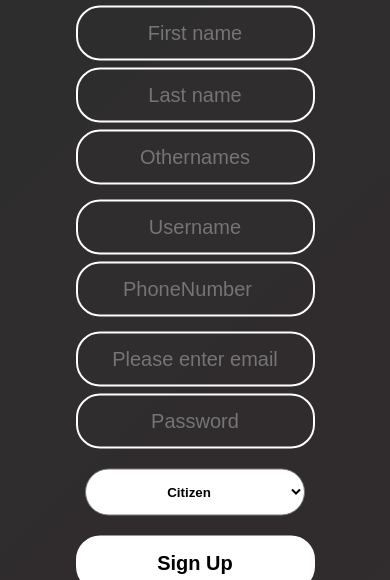
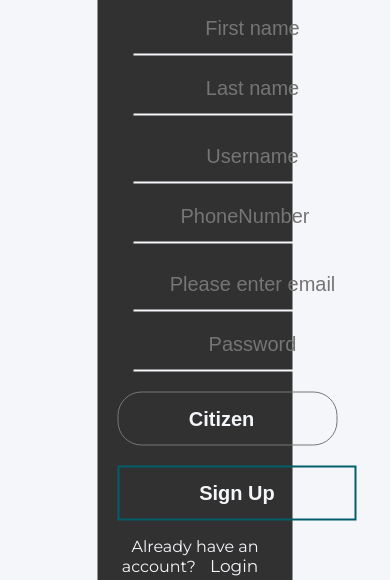
Before and after one commit to vic3king/politico, a plain HTML site: page UI/signup.html in a window 390 px wide. Shown: the part 264-844 px from the top of the page. Drawn offline with Linux system fonts and the light colour scheme.

Commit message:
feature(signup-login): Users authentication forms should have improve d UI/UX
- change color theme
- align divs properly
- reduce border size

[delivers #163418457]

```diff
--- a/UI/css/signup.css
+++ b/UI/css/signup.css
@@ -1,7 +1,7 @@
 body{
   margin: 0;
   padding: 0;
-  background: linear-gradient(135deg, #484349, #D81E5B);
+  background: #f5f6fa;
   min-height: 100vh;
   display: block;
 }
@@ -18,13 +18,12 @@ body{
   width: 50%;
   padding: 20px;
   position: absolute;
-  top: 50%;
+  top: 45%;
   left: 50%;
   transform: translate(-50%,-50%);
   background: rgba(45,45,45,0.98);
   text-align: center;
-  color: white;
-  /* margin-top: 78px; */
+  color: #f5f6fa;
 }
 .wholeform{
   display: flex !important;
@@ -41,75 +40,71 @@ body{
 }
 input { font-size: 20px; }
 .signbox input{
-  border:0;
+  border: 0;
   background: none;
   display: block;
   margin: 20px auto;
   text-align: center;
-  border: 2px solid white;
+  border-bottom: 2px solid #f5f6fa;
   padding: 14px 10px;
   width: 200px;
   outline: none;
-  color: white;
-  border-radius: 24px;
+  color: #f5f6fa;
+  /* border-radius: 24px; */
   transition: 0.25s;
 }
 input:focus{
   width: 280px;
-  border-color: #D81E5B;
+  border-color: #005f6b;
 }
 
 #login-form {
   margin-top: 80px;
-  height: 678px;
 }
 select {
-  background-color: white;
+  background-color: transparent;
   display: block;
   width: 488px;
   margin: 20px auto;
   text-align: center;
   padding: 14px 40px;
-  color: black;
+  color: #f5f6fa;
   cursor: pointer;
   font-weight: bold;
   border-radius: 24px;
-
+  outline: none;
+  font-size: 20px;
 }
 input[type = "submit"]{
-  background-color: white;
+  background-color: transparent;
   display: block;
   margin: 20px auto;
   text-align: center;
-  border: 2px solid white;
+  border: 2px solid #005f6b;
   padding: 14px 40px;
-  color: black;
+  color: #f5f6fa;
   cursor: pointer;
   font-weight: bold;
 }
 input[type = "submit"]:hover, select:hover{
-  background-color: #D81E5B;
- color: white;
+  background-color: #005f6b;
+ color: #f5f6fa;
 }
 
 a{
   padding: 10px;
-  color:white;
+  color:#f5f6fa;
   font-size: 17px;
   text-decoration: none;
 }
 
 a:hover {
-  color: white;
-  border-bottom: 3px solid white;
+  color: #f5f6fa;
+  border-bottom: 3px solid #005f6b;
 }
 /*media queries*/
 
 @media only screen and (max-width: 1000px) {
-  .signbox {
-    width: 100% ;
-    margin-top: 100px;
-  }
 
   .center {
     margin-bottom: 100px;
@@ -151,7 +146,7 @@ a:hover {
 
   input:focus{
     width: 463px;
-    border-color: #D81E5B;
+    border-color: #005f6b;
   }
 }
 
@@ -186,7 +181,7 @@ a:hover {
 
   input:focus{
     width: 270px;
-    border-color: #D81E5B;
+    border-color: #005f6b;
   }
 }
 
@@ -202,7 +197,7 @@ a:hover {
 
   input:focus{
     width: 205px;
-    border-color: #D81E5B;
+    border-color: #005f6b;
   }
 }
 
--- a/UI/signup.html
+++ b/UI/signup.html
@@ -23,9 +23,6 @@
     <nav class="main-nav">
       <ul class="main-nav__items">
         <li class="main-nav__item">
-          <a href="signup.html">Sign Up</a>
-        </li>
-        <li class="main-nav__item">
           <a href="login.html">Login</a>
         </li>
       </ul>
@@ -33,12 +30,11 @@
   </header>
 
   <div class="center"></div>
-  <form class="signbox" id="login-form">
+  <form class="signbox" id="login-form" style="margin-top: 156px">
       <h1>Politico Sign Up</h1>
-      <div class="formgroup"><input type="text" id="firstname" placeholder="First name" required></div>
       <div class="wholeform">
+          <div class="formgroup"><input type="text" id="firstname" placeholder="First name" required></div>
           <div class="formgroup"><input type="text" id="lastname" placeholder="Last name" required></div>
-          <div class="formgroup"><input type="text" id="othernames" placeholder="Othernames" required></div>
       </div>
       <div class="wholeform">
           <div class="formgroup"><input type="text" id="username" placeholder="Username" required></div>
```
Also changed, not shown: UI/login.html (+0 -3 lines).
